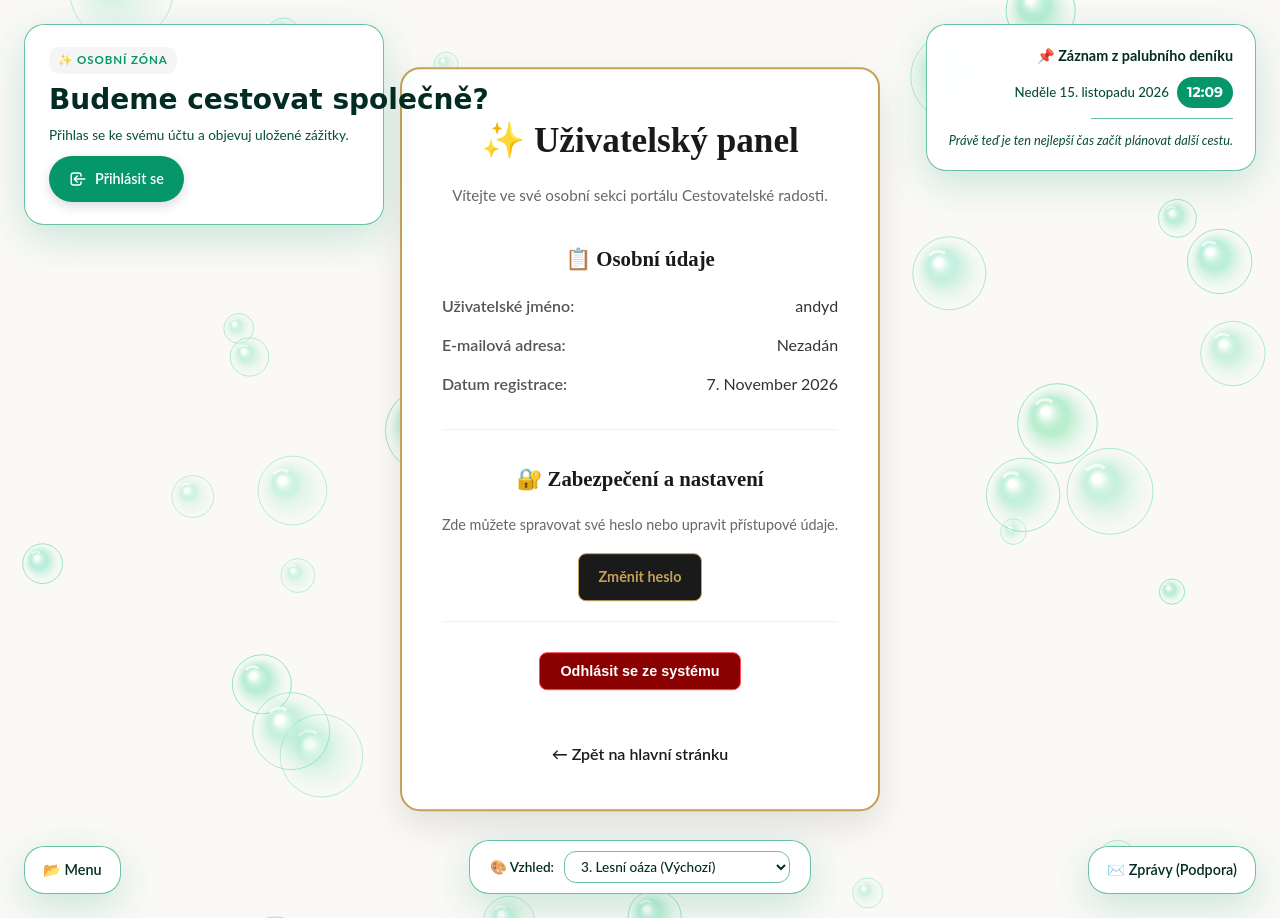
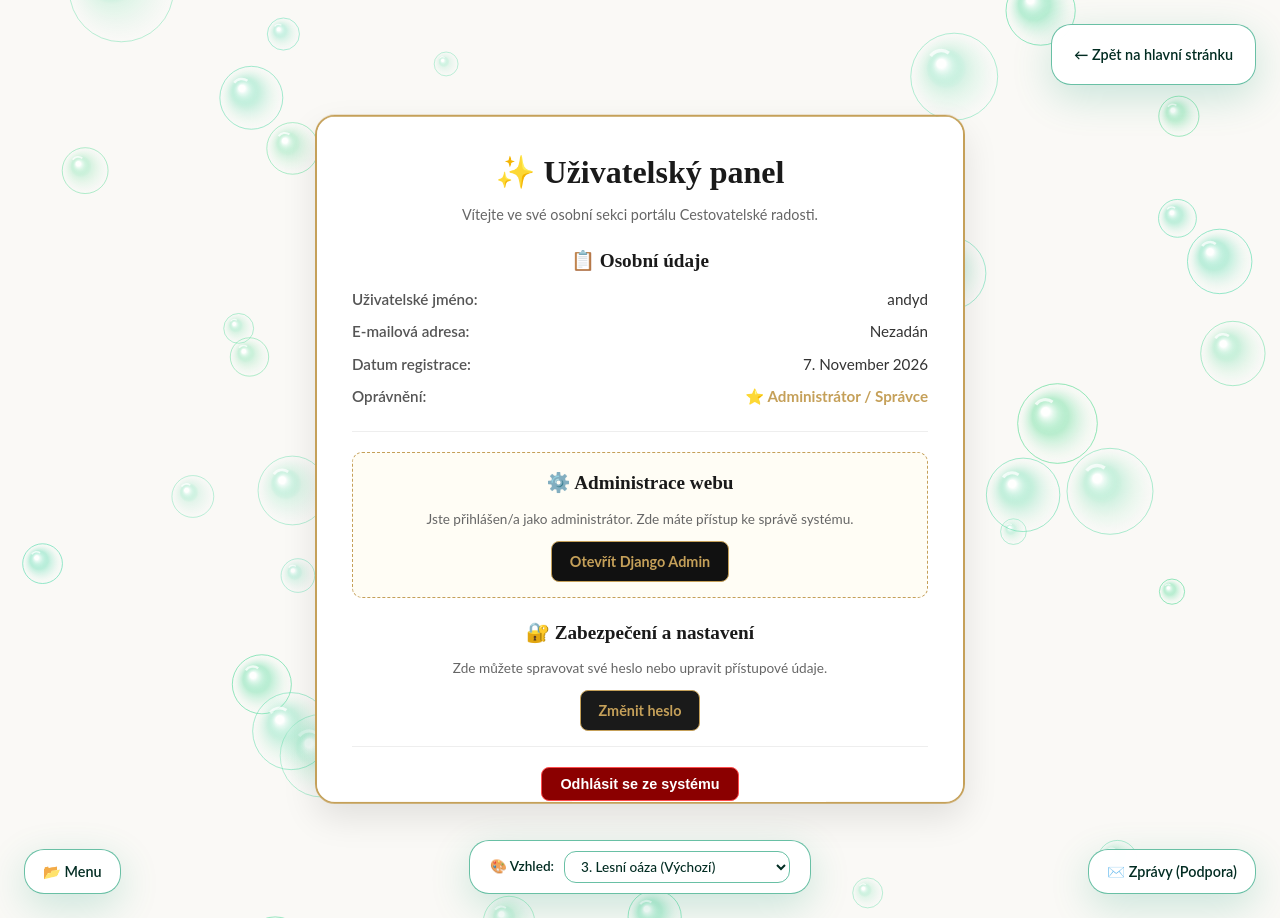
Before and after one commit to AndyZej/cestovni_projekt, a Django app: page /uctu/ in a window 1280 px wide. Run offline with Django 5.2, Linux system fonts and the light colour scheme; a user stored in the database is signed in; some web fonts are replaced.

Commit message:
Initial commit

```diff
--- a/core/templates/base.html
+++ b/core/templates/base.html
@@ -529,12 +529,13 @@ body, html {
 </style>
 {% block extra_head %}{% endblock %}
 </head>
-<!-- Výchozí 3. model (Lesní oáza) -->
 <body class="theme-forest">
 
 <div id="bg-overlay"></div>
 <canvas id="bubble-canvas"></canvas>
 
+<!-- BLOK PRO ROHOVÉ WIDGETY (Na dashboardu se automaticky skryjí) -->
+{% block corner_widgets %}
 <!-- 1. Levý horní roh (Přihlášení) -->
 <div class="top-left glass-panel">
     <div class="card-badge">✨ Osobní zóna</div>
@@ -560,6 +561,7 @@ body, html {
     <div class="log-divider"></div>
     <div class="log-quote">Právě teď je ten nejlepší čas začít plánovat další cestu.</div>
 </div>
+{% endblock %}
 
 <!-- 3. Střed stránky -->
 <div class="center-container">
--- a/core/templates/core/dashboard.html
+++ b/core/templates/core/dashboard.html
@@ -4,9 +4,17 @@
 
 {% block title %}Můj účet - Cestovatelské radosti{% endblock %}
 
+{# Skryjeme pouze levý box (přihlášení), pravý horní roh (deník) využijeme pro naše tlačítko zpět #}
+{% block corner_widgets %}
+<div class="top-right glass-panel">
+    <a href="{% url 'domov' %}" style="text-decoration: none; color: var(--text-color); font-weight: 600; font-size: 0.9rem; display: flex; align-items: center; gap: 8px;">
+        ← Zpět na hlavní stránku
+    </a>
+</div>
+{% endblock %}
+
 {% block extra_head %}
 <style>
-    /* Jistota, že bubliny nebudou blokovat prokliky */
     #bubble-canvas {
         pointer-events: none !important;
     }
@@ -25,62 +33,75 @@
         color: var(--text-main);
         margin: 0;
         padding: 0;
-        line-height: 1.8;
-    }
-
-    /* ZDE SKRYJEME OBA ROHOVÉ BOXY Z BASE.HTML, ABY NEKÁZALY */
-    /* (Pokud mají vaše rohové boxy v base.html jiné ID nebo třídy, dejte mi vědět a upravíme to) */
-    .osobni-zona-box,
-    .palubni-denik-box,
-    header, .hero-section {
-        display: none !important;
+        line-height: 1.6;
+        height: 100vh;
+        overflow: hidden;
+        display: flex;
+        align-items: center;
+        justify-content: center;
     }
 
     .dashboard-container {
+        width: 100%;
         max-width: 650px;
-        margin: 40px auto 80px auto; /* Větší spodní margi kvůli spodní liště */
-        padding: 40px;
+        max-height: 75vh;
+        overflow-y: auto;
+        margin: 0 auto;
+        padding: 30px 35px;
         background: var(--card-bg);
         border: 2px solid var(--luxury-gold);
         border-radius: 20px;
         box-shadow: 0 15px 35px rgba(0,0,0,0.1);
         position: relative;
         z-index: 10;
+        box-sizing: border-box;
+    }
+
+    .dashboard-container::-webkit-scrollbar {
+        width: 6px;
+    }
+    .dashboard-container::-webkit-scrollbar-track {
+        background: #f1f1f1;
+        border-radius: 10px;
+    }
+    .dashboard-container::-webkit-scrollbar-thumb {
+        background: var(--luxury-gold);
+        border-radius: 10px;
     }
 
     .dashboard-title {
         font-family: 'Playfair Display', serif;
-        font-size: 2.2rem;
+        font-size: 2rem;
         color: var(--luxury-dark);
-        margin-bottom: 10px;
+        margin-bottom: 5px;
         text-align: center;
     }
 
     .dashboard-subtitle {
         text-align: center;
         color: #666;
-        margin-bottom: 30px;
-        font-size: 0.95rem;
+        margin-bottom: 20px;
+        font-size: 0.9rem;
     }
 
     .dashboard-section {
-        margin-bottom: 30px;
-        padding-bottom: 20px;
+        margin-bottom: 20px;
+        padding-bottom: 15px;
         border-bottom: 1px solid #eee;
     }
 
     .dashboard-section h3 {
         font-family: 'Playfair Display', serif;
-        font-size: 1.3rem;
+        font-size: 1.2rem;
         color: var(--luxury-dark);
-        margin-bottom: 15px;
+        margin-bottom: 10px;
     }
 
     .info-row {
         display: flex;
         justify-content: space-between;
-        margin-bottom: 10px;
-        font-size: 1rem;
+        margin-bottom: 8px;
+        font-size: 0.95rem;
     }
 
     .info-label {
@@ -90,9 +111,9 @@
 
     .btn-luxury {
         display: inline-block;
-        padding: 10px 20px;
+        padding: 8px 18px;
         background: var(--luxury-dark);
-        border: 1px solid var(--luxury-gold);
+        border: 1.5px solid var(--luxury-gold);
         color: var(--luxury-gold);
         font-size: 0.9rem;
         font-weight: 700;
@@ -107,17 +128,10 @@
         color: #ffffff;
     }
 
-    .back-link {
-        display: inline-block;
-        margin-top: 20px;
-        color: var(--luxury-dark);
-        text-decoration: none;
-        font-weight: 600;
-    }
-
-    .back-link:hover {
-        color: var(--luxury-gold);
-        text-decoration: underline;
+    .btn-admin {
+        background: #111;
+        border-color: #c5a059;
+        color: #c5a059;
     }
 </style>
 {% endblock %}
@@ -142,19 +156,36 @@
             <span class="info-label">Datum registrace:</span>
             <span>{{ user.date_joined|date:"j. F Y" }}</span>
         </div>
+        {% if user.is_staff or user.is_superuser %}
+        <div class="info-row" style="margin-top: 8px;">
+            <span class="info-label">Oprávnění:</span>
+            <span style="color: var(--luxury-gold); font-weight: bold;">⭐ Administrátor / Správce</span>
+        </div>
+        {% endif %}
     </div>
 
-    <!-- Sekce: Změna hesla / Akce účtu -->
+    <!-- Sekce pro administrátory -->
+    {% if user.is_staff or user.is_superuser %}
+    <div class="dashboard-section" style="background: #fffdf5; padding: 15px; border-radius: 10px; border: 1px dashed var(--luxury-gold);">
+        <h3>⚙️ Administrace webu</h3>
+        <p style="font-size: 0.85rem; color: #666; margin-bottom: 10px;">
+            Jste přihlášen/a jako administrátor. Zde máte přístup ke správě systému.
+        </p>
+        <a href="{% url 'admin:index' %}" class="btn-luxury btn-admin" target="_blank">Otevřít Django Admin</a>
+    </div>
+    {% endif %}
+
+    <!-- Sekce: Změna hesla -->
     <div class="dashboard-section">
         <h3>🔐 Zabezpečení a nastavení</h3>
-        <p style="font-size: 0.9rem; color: #666; margin-bottom: 15px;">
+        <p style="font-size: 0.85rem; color: #666; margin-bottom: 10px;">
             Zde můžete spravovat své heslo nebo upravit přístupové údaje.
         </p>
         <a href="{% url 'password_change' %}" class="btn-luxury">Změnit heslo</a>
     </div>
 
     <!-- Sekce: Odhlášení -->
-    <div style="text-align: center; margin-top: 20px;">
+    <div style="text-align: center; margin-top: 15px;">
         <form action="{% url 'logout' %}" method="post" style="display: inline;">
             {% csrf_token %}
             <button type="submit" class="btn-luxury" style="background-color: #8b0000; border-color: #ff4d4d; color: white;">
@@ -162,9 +193,5 @@
             </button>
         </form>
     </div>
-
-    <div style="text-align: center; margin-top: 30px;">
-        <a href="{% url 'domov' %}" class="back-link">← Zpět na hlavní stránku</a>
-    </div>
 </div>
 {% endblock %}
```
